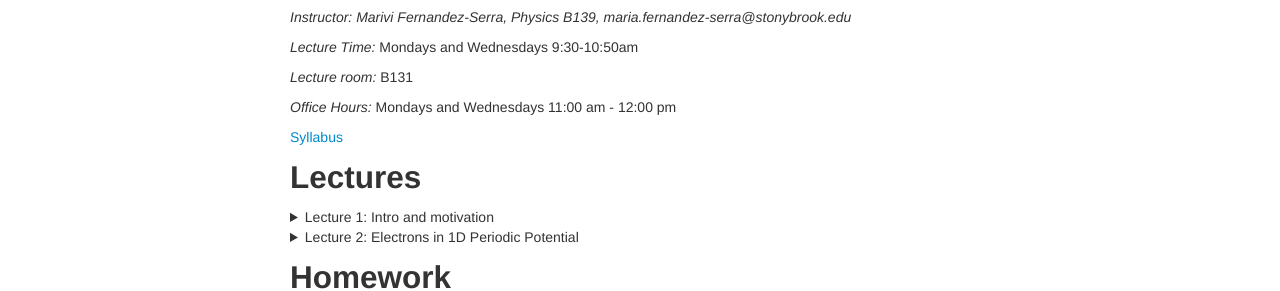
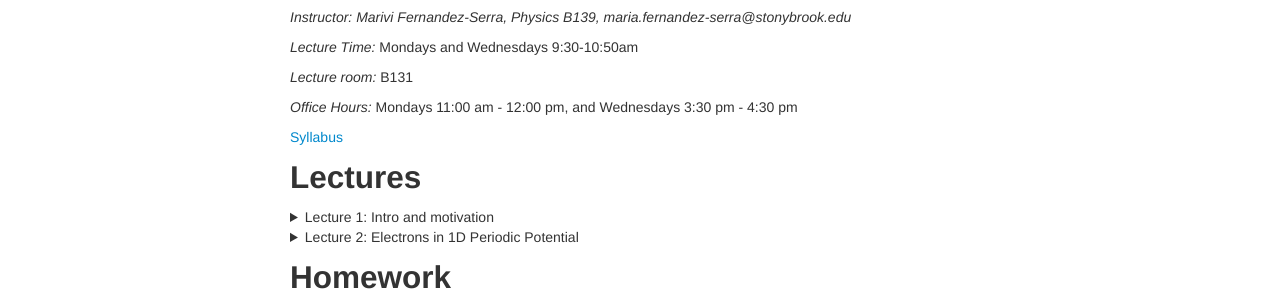
Before and after one commit to marivifs-teaching/PHY555-2024, a Jekyll site: the page built from index.md, in a window 1280 px wide. Shown: the part 205-496 px from the top of the page. Built offline with Jekyll 4.4.1, drawn with Linux system fonts in a browser that asks for light colours; our own code applies the rules of GitHub Pages for plain Markdown files.

Commit message:
Office Hiurs Changed

```diff
--- a/index.md
+++ b/index.md
@@ -13,7 +13,7 @@ description: Graduate Solid State Physics, PHY 555 Website.
 
 *Lecture room:* B131
 
-*Office Hours:* Mondays and Wednesdays 11:00 am - 12:00 pm
+*Office Hours:* Mondays 11:00 am - 12:00 pm, and Wednesdays 3:30 pm - 4:30 pm
 
 [Syllabus](pages/syllabus.html)
 
```
